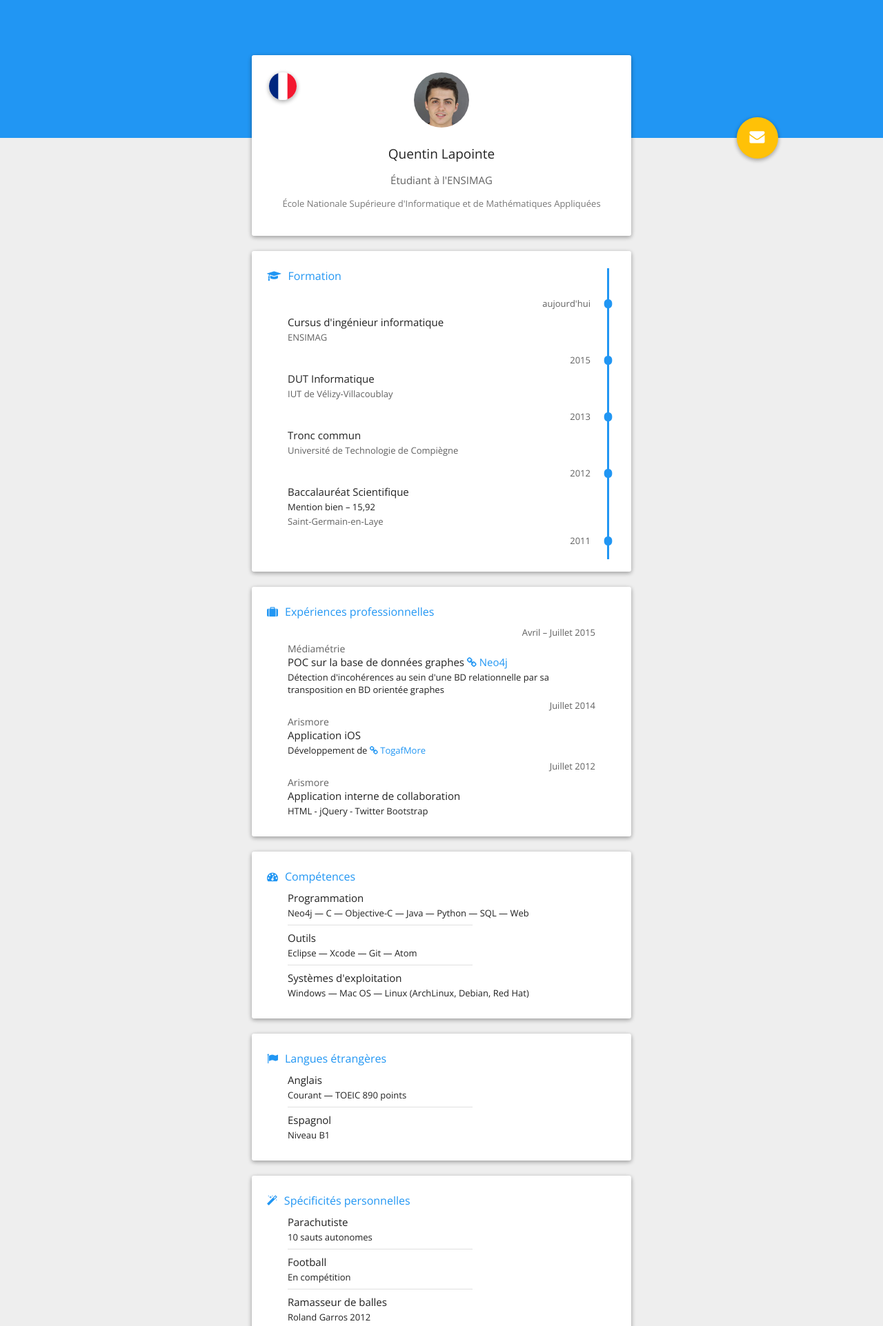
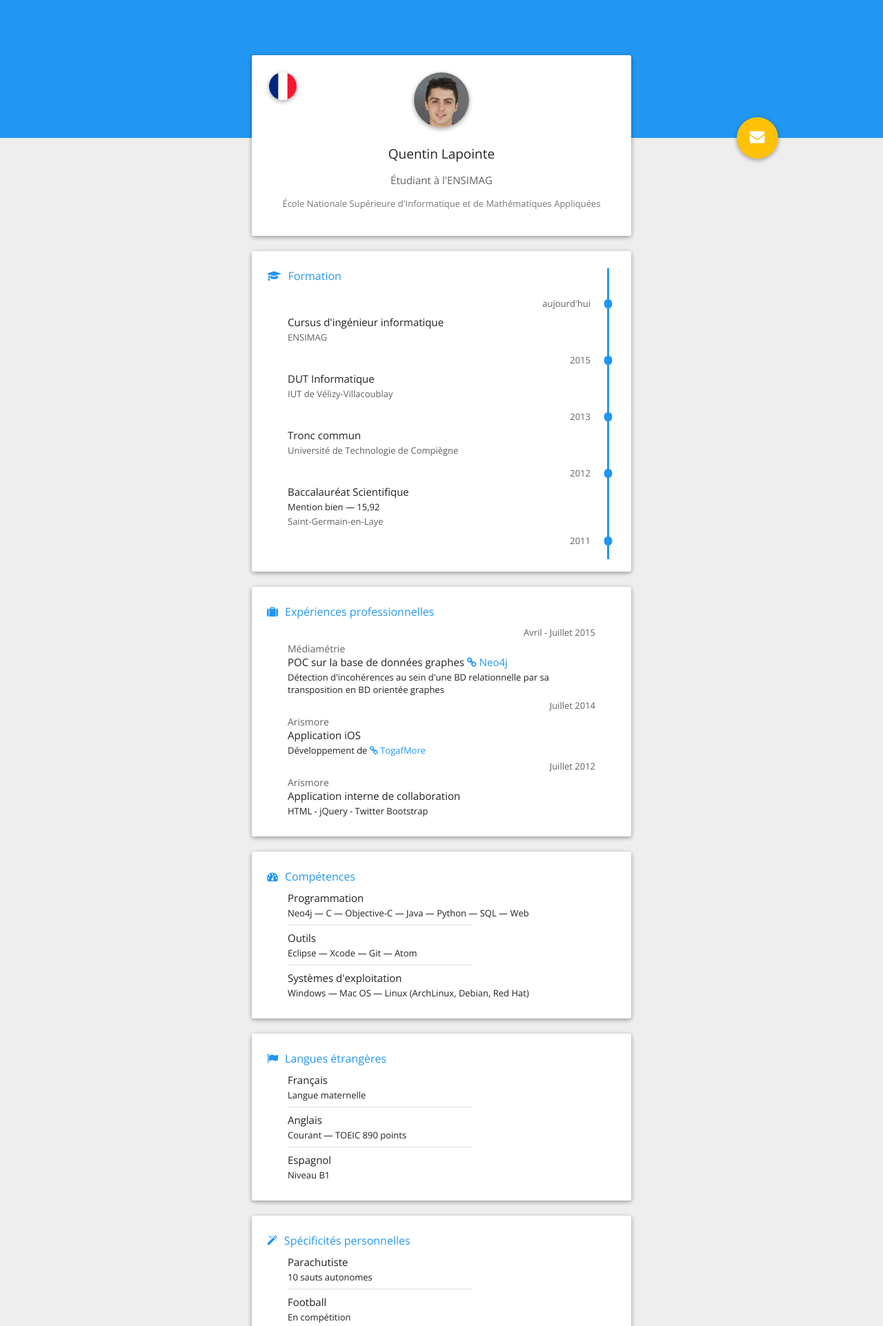
Before and after one commit to KeNt178/resume, a PHP site: page /fr/index.html in a window 1280 px wide. Shown: the top 1923 px of the page at 69% size. Run offline with PHP 8.4, Linux system fonts and the light colour scheme; some libraries are stand-ins or nearby versions.

Commit message:
2 langues = 2 fichiers html

```diff
--- a/css/style.css
+++ b/css/style.css
@@ -50,6 +50,7 @@ a:hover{
 	height:80px;
 	width:80px;
 	border-radius:50%;
+	box-shadow: 0 2px 7px 0 rgba(0, 0, 0, 0.19), 0 2px 6px 0 rgba(0, 0, 0, 0.2);
 }
 #quick_card #flag{
 	height:40px;
--- /dev/null
+++ b/fr/index.html
@@ -0,0 +1,180 @@
+<!--
+	* Personal Cards 1.0 by Luca Cassani *
+
+	You can copy, modify, publish, use, sell,
+	or distribute this template for any purpose,
+	commercial or non-commercial, and by any means.
+	It requires no special copyright notes nor attribution.
+-->
+
+<!DOCTYPE html>
+<html lang="en">
+<head>
+	<title>Resume — LAPOINTE Quentin</title>
+	<link href="../css/style.css" rel="stylesheet" type="text/css">
+	<link href='https://fonts.googleapis.com/css?family=Open+Sans' rel='stylesheet' type='text/css'>
+	<link rel="stylesheet" href="../css/font-awesome.min.css">
+	<meta name="description" content="Your meta-description here">
+	<meta name="author" content="Quentin Lapointe">
+	<meta name="viewport" content="width=device-width, user-scalable=no, initial-scale=1.0, minimum-scale=1.0, maximum-scale=1.0">
+	<meta name="theme-color" content="#2196F3">
+</head>
+<body>
+<div id="blue_bg"></div>
+<header>
+	<div id="quick_card" class="card">
+		<div style="text-align: left"><a href="#"><img id="flag" onclick="switchLanguage()" src="../img/france_flag.svg" /></a></div>
+		<div><img id="photo" src="../img/photo.jpg" /></div> <!-- replace photo in /img/ 705x705 -->
+		<h1 id="name">Quentin Lapointe</h1>
+		<h2 id="description">Étudiant à l'ENSIMAG</h2>
+		<h3 id="sousdescription">École Nationale Supérieure d'Informatique et de Mathématiques Appliquées</h3>
+	</div>
+</header>
+<main>
+<div id="about_card" class="card">
+	<section class="tab formation">
+		<div class="title"><i class="fa fa-graduation-cap"></i>Formation</div>
+		<div class="content">
+			<section class="element">
+				<div class="date">aujourd'hui<span class="bullet">&#8226;</span></div>
+				<div class="name">Cursus d'ingénieur informatique</div>
+				<div class="place">ENSIMAG</div>
+			</section>
+			<section class="element">
+				<div class="date">2015<span class="bullet">&#8226;</span></div>
+				<div class="name">DUT Informatique</div>
+				<div class="place">IUT de Vélizy-Villacoublay</div>
+			</section>
+			<section class="element">
+				<div class="date">2013<span class="bullet">&#8226;</span></div>
+				<div class="name">Tronc commun</div>
+				<div id="place_utc" class="place">Université de Technologie de Compiègne</div>
+			</section>
+			<section class="element">
+				<div class="date">2012<span class="bullet">&#8226;</span></div>
+				<div class="name">Baccalauréat Scientifique</div>
+				<div class="description">Mention bien – 15,92</div>
+				<div class="place">Saint-Germain-en-Laye</div>
+				<div class="date">2011<span class="bullet">&#8226;</span></div>
+			</section>
+		</div>
+	</section>
+</div>
+<div id="about_card" class="card">
+	<section class="tab">
+		<div class="title"><i class="fa fa-suitcase"></i>Expériences professionnelles</div>
+		<div class="content">
+			<section class="element">
+				<div class="date">Avril – Juillet 2015</div>
+				<div class="place">Médiamétrie</div>
+				<div class="name">POC sur la base de données graphes <a href="http://neo4j.com/"><i class="fa fa-link"></i> Neo4j</a></div>
+				<div class="description">Détection d'incohérences au sein d'une BD relationnelle par sa transposition en BD orientée graphes</div>
+			</section>
+			<section class="element">
+				<div class="date">Juillet 2014</div>
+				<div class="place">Arismore</div>
+				<div class="name">Application iOS</div>
+				<div class="description">Développement de <a href="https://itunes.apple.com/fr/app/togafmore/id581774033"><i class="fa fa-link"></i> TogafMore</a></div>
+			</section>
+			<section class="element">
+				<div class="date">Juillet 2012</div>
+				<div class="place">Arismore</div>
+				<div class="name">Application interne de collaboration</div>
+				<div class="description">HTML - jQuery - Twitter Bootstrap</div>
+			</section>
+			<!-- You can add more experiences! -->
+		</div>
+	</section>
+</div>
+<div id="about_card" class="card">
+	<section class="tab">
+		<div class="title"><i class="fa fa-tachometer"></i>Compétences</div>
+		<div class="content">
+			<section class="element">
+				<div class="name">Programmation</div>
+				<div class="description">Neo4j — C — Objective-C — Java — Python — SQL — Web</div>
+			</section>
+			<hr align="left"/>
+			<section class="element">
+				<div class="name">Outils</div>
+				<div class="description">Eclipse — Xcode — Git — Atom</div>
+			</section>
+			<hr align="left"/>
+			<section class="element">
+				<div class="name">Systèmes d'exploitation</div>
+				<div class="description">Windows — Mac OS — Linux (ArchLinux, Debian, Red Hat)</div>
+			</section>
+		</div>
+	</section>
+</div>
+<div id="about_card" class="card">
+	<section class="tab">
+		<div class="title"><i class="fa fa-flag"></i>Langues étrangères</div>
+		<div class="content">
+			<section class="element">
+				<div class="name">Français</div>
+				<div class="description">Langue maternelle</div>
+			</section>
+			<hr align="left"/>
+			<section class="element">
+				<div class="name">Anglais</div>
+				<div class="description">Courant — TOEIC 890 points</div>
+			</section>
+			<hr align="left"/>
+			<section class="element">
+				<div class="name">Espagnol</div>
+				<div class="description">Niveau B1</div>
+			</section>
+		</div>
+	</section>
+</div>
+<div id="about_card" class="card">
+	<section class="tab">
+		<div class="title"><i class="fa fa-magic"></i>Spécificités personnelles</div>
+		<div class="content">
+			<section class="element">
+				<div class="name">Parachutiste</div>
+				<div class="description">10 sauts autonomes</div>
+			</section>
+			<hr align="left"/>
+			<section class="element">
+				<div class="name">Football</div>
+				<div class="description">En compétition</div>
+			</section>
+			<hr align="left"/>
+			<section class="element">
+				<div class="name">Ramasseur de balles</div>
+				<div class="description">Roland Garros 2012</div>
+			</section>
+		</div>
+	</section>
+</div>
+<div id="contact_card" class="card">
+	<section class="tab">
+		<div class="title"><i class="fa fa-envelope"></i>Contact</div>
+		<div class="content">
+			<div class="contacts"><i class="fa fa-envelope"></i>&nbsp; <a href="mailto:q.lapointe@gmail.com">q.lapointe@gmail.com</a></div>
+			<div class="contacts"><i class="fa fa-university"></i>&nbsp; <a href="mailto:quentin.lapointe@ensimag.grenoble-inp.fr">quentin.lapointe@ensimag.grenoble-inp.fr</a></div>
+		</div>
+	</section>
+</div>
+<div id="map_card" class="card map">
+	<div id="map"></div>
+</div>
+<a href="mailto:q.lapointe@gmail.com">
+	<div id="fab">&nbsp;<i class="fa fa-envelope"></i>&nbsp;</div>
+</a>
+</main>
+<footer>
+  <small></small>
+</footer>
+<script type="text/javascript" src="../js/languages.js"></script>
+<script type="text/javascript">
+	path = window.location.pathname.split('/');
+	language = path[path.length - 2];
+	setLanguage(language);
+</script>
+<script type="text/javascript" src="../js/map.js"></script>
+<script src="https://maps.googleapis.com/maps/api/js?callback=initMap" async defer></script>
+</body>
+</html>
--- a/js/languages.js
+++ b/js/languages.js
@@ -1,6 +1,6 @@
 var dictionary =
 {
-	"french":{
+	"fr":{
 		"title":[
 			"<i class=\"fa fa-graduation-cap\"></i>" + "Formation",
 			"<i class=\"fa fa-suitcase\"></i>" + "Expériences professionnelles",
@@ -20,6 +20,7 @@ var dictionary =
 			"Programmation",
 			"Outils",
 			"Systèmes d'exploitation",
+			"Français",
 			"Anglais",
 			"Espagnol",
 			"Parachutiste",
@@ -34,6 +35,7 @@ var dictionary =
 			"",
 			"",
 			"",
+			"Langue maternelle",
 			"Courant — TOEIC 890 points",
 			"Niveau B1",
 			"10 sauts autonomes",
@@ -60,7 +62,7 @@ var dictionary =
 			"Juillet 2012"
 		]
 	},
-	"english":{
+	"en":{
 		"title":[
 			"<i class=\"fa fa-graduation-cap\"></i>" + "Education",
 			"<i class=\"fa fa-suitcase\"></i>" + "Work experience",
@@ -80,6 +82,7 @@ var dictionary =
 			"Programming",
 			"Tools",
 			"Operating systems",
+			"Français",
 			"English",
 			"Spanish",
 			"Parachutist",
@@ -94,6 +97,7 @@ var dictionary =
 			"",
 			"",
 			"",
+			"Mother tongue",
 			"Fluent — Good communication skills",
 			"Basic notions",
 			"10 autonomous jumps",
@@ -125,16 +129,18 @@ var dictionary =
 function switchLanguage() {
 	var image = document.getElementById("flag");
 	if (image.src.match("france")) {
-		image.src = "img/uk_flag.svg";
-		setLanguage("english");
+		image.src = "../img/uk_flag.svg";
+		setLanguage("en");
 	} else {
-		image.src = "img/france_flag.svg";
-		setLanguage("french");
+		image.src = "../img/france_flag.svg";
+		setLanguage("fr");
 	}
 }
 
 function setLanguage(language) {
-	document.getElementById("description").innerHTML = (language === "french")?"Etudiant à l'ENSIMAG":"Student at ENSIMAG";
+	var image = document.getElementById("flag");
+	image.src = (language === "fr")?"../img/france_flag.svg":"../img/uk_flag.svg";
+	document.getElementById("description").innerHTML = (language === "fr")?"Étudiant à l'ENSIMAG":"Student at ENSIMAG";
 	for (var classe in dictionary[language]) {
 		changeClassValues(classe, dictionary[language][classe]);
 	}
@@ -149,6 +155,5 @@ function changeClassValues(classe, values) {
 				classes[i].innerHTML += '<span class="bullet">&#8226;</span>';
 			}
 		}
-
 	}
 }
--- /dev/null
+++ b/js/map.js
@@ -0,0 +1,23 @@
+function initMap() {
+	var center = {lat: 47.5818414, lng: 2.5530366};
+	var ensimag = {icon: "university.png", position: {lat: 45.1933905, lng: 5.7682998}};
+	var velizy = {icon: "university.png", position: {lat: 48.781856, lng: 2.218230}};
+	var utc = {icon: "university.png", position: {lat: 49.4155636, lng: 2.8184277}};
+	var mediametrie = {icon: "mediametrie.png", position: {lat: 48.8970207, lng: 2.2873923}};
+	var arismore = {icon: "arismore.png", position: {lat: 48.8417505, lng: 2.2197262}};
+
+	var places =  [ensimag, velizy, utc, arismore, mediametrie];
+
+	var mapDiv = document.getElementById("map");
+	var map = new google.maps.Map(mapDiv, {center: center, zoom: 6});
+
+	var zindex = 0;
+	for (var i = 0; i < places.length; i++) {
+		var marker = new google.maps.Marker({position: places[i]["position"], map: map, icon: "../img/" + places[i]["icon"], zIndex: zindex});
+		google.maps.event.addListener(marker, "click", function(evenement) {
+			map.panTo(evenement.latLng);
+			map.setZoom(18);
+		});
+		zindex++;
+	}
+}
```
Also changed, not shown: en/index.html (renamed from index.html, +15 -31 lines), 3 other files.
